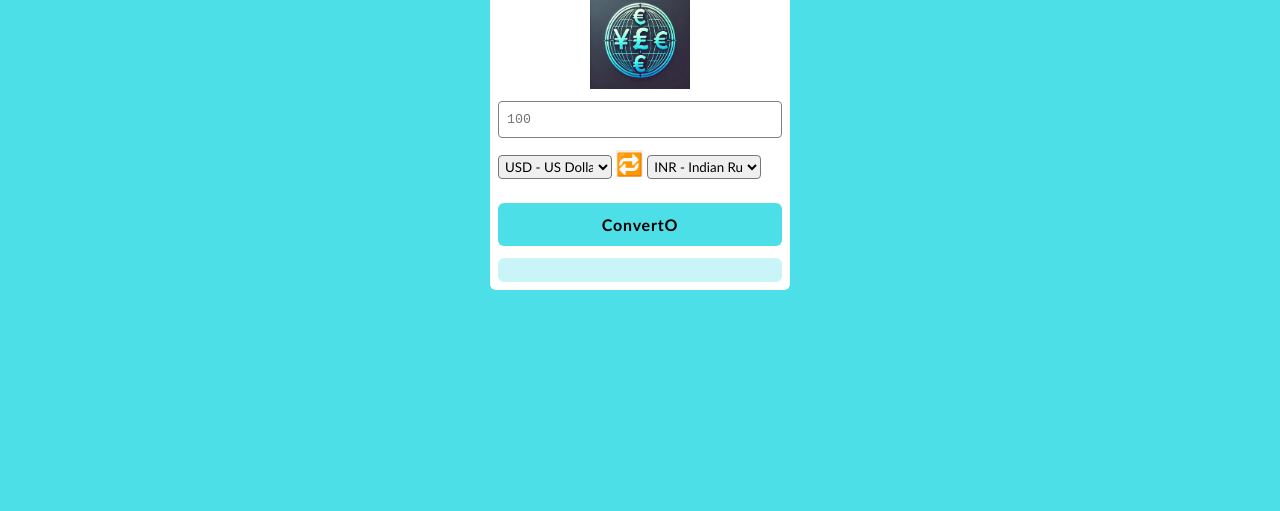
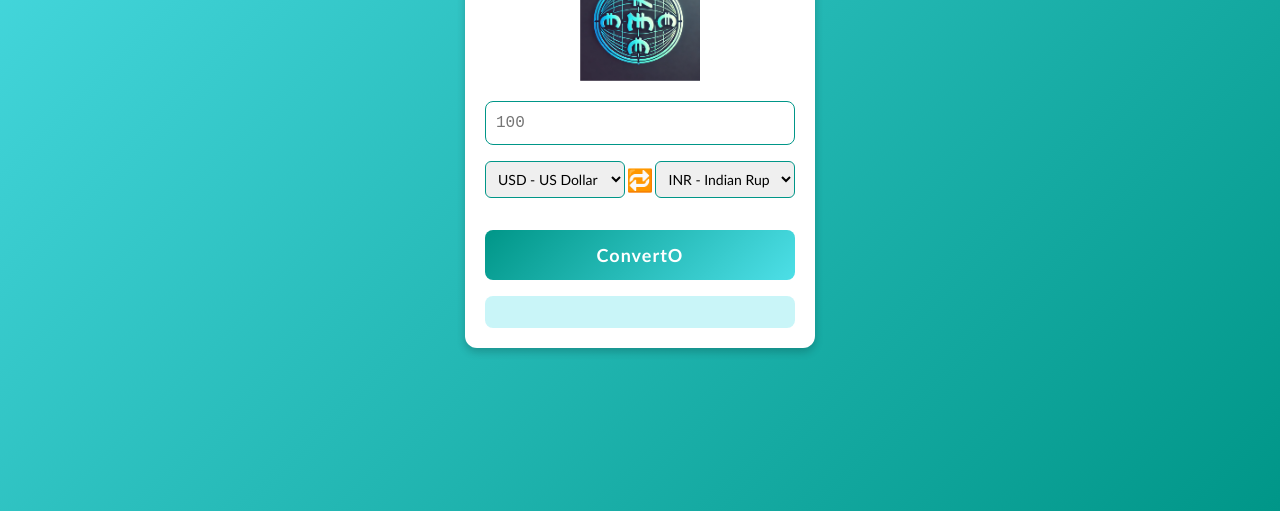
Before and after one commit to Pr123beep/CurrencyConverto-, a plain HTML site: page index.html in a window 1280 px wide. Shown: the part 289-800 px from the top of the page. Drawn offline with Linux system fonts and the light colour scheme.

Commit message:
Update stylee.css

```diff
--- a/stylee.css
+++ b/stylee.css
@@ -7,87 +7,156 @@
 
 body {
     height: 100vh;
-    background-color: rgb(77, 223, 231);
+    background: linear-gradient(135deg, #4ddfe7, #009688);
     display: grid;
     place-items: center;
     overflow: hidden;
+    animation: fadeIn 2s ease-in-out;
+}
+
+@keyframes fadeIn {
+    from {
+        opacity: 0;
+    }
+    to {
+        opacity: 1;
+    }
 }
 
 .container {
-    width: 300px;
-    border-radius: 6px;
-    padding: 8px;
-    background-color: white;
+    width: 350px;
+    border-radius: 12px;
+    padding: 20px;
+    background: white;
+    box-shadow: 0 4px 8px rgba(0, 0, 0, 0.2);
+    animation: slideUp 1.5s ease-out;
+}
+
+@keyframes slideUp {
+    from {
+        transform: translateY(100px);
+        opacity: 0;
+    }
+    to {
+        transform: translateY(0);
+        opacity: 1;
+    }
 }
 
 #title {
     text-align: center;
-    padding: 4px 0;
-    border-bottom: 1px solid black;
+    padding: 8px 0;
+    border-bottom: 2px solid #009688;
+    font-size: 24px;
+    color: #009688;
+    text-transform: uppercase;
+    font-weight: bold;
+    letter-spacing: 1.5px;
 }
 
 #coinSticker {
-    width: 100px;
-    height: 100px;
+    width: 120px;
+    height: 120px;
     display: block;
-    margin: auto;
+    margin: 20px auto;
+    animation: spin 4s infinite linear;
+}
+
+@keyframes spin {
+    from {
+        transform: rotate(0deg);
+    }
+    to {
+        transform: rotate(360deg);
+    }
 }
 
 #userVal {
     display: block;
     width: 100%;
-    padding: 10px 8px;
+    padding: 12px 10px;
     margin: 12px 0;
-    border-radius: 4px;
-    border: 1px solid grey;
-    outline: transparent;
+    border-radius: 8px;
+    border: 1px solid #009688;
+    outline: none;
     font-family: monospace;
+    font-size: 16px;
+    transition: box-shadow 0.3s ease-in-out;
+}
+
+#userVal:focus {
+    box-shadow: 0 0 8px #009688;
+}
+
+.selectorContainer {
+    display: flex;
+    justify-content: space-between;
+    align-items: center;
+    margin-top: 16px;
 }
 
 .selectorContainer select {
-    padding: 2px;
-    border-radius: 4px;
-    max-width: 40%;
-    outline: transparent;
+    padding: 8px;
+    border-radius: 6px;
+    border: 1px solid #009688;
+    max-width: 45%;
+    outline: none;
+    font-size: 14px;
+    transition: box-shadow 0.3s ease-in-out;
+}
+
+.selectorContainer select:hover {
+    box-shadow: 0 0 8px #009688;
 }
 
 #switchCurrency {
     font-size: 22px;
-    border: 0;
-    outline: transparent;
+    background-color: transparent;
+    border: none;
+    outline: none;
+    cursor: pointer;
+    color: #009688;
+    transition: transform 0.3s ease-in-out;
+}
+
+#switchCurrency:hover {
+    transform: rotate(180deg);
 }
 
 #status {
     text-align: center;
     font-size: 14px;
-    margin-top: 12px;
+    margin-top: 16px;
     color: rgb(143, 132, 132);
     text-transform: capitalize;
 }
 
 #btn {
     width: 100%;
-    background-color: rgb(77, 223, 231);
+    background: linear-gradient(135deg, #009688, #4ddfe7);
     border: none;
-    border-radius: 6px;
-    padding: 12px 16px;
-    margin: 12px 0;
-    font-size: 16px;
+    border-radius: 8px;
+    padding: 14px 20px;
+    margin: 16px 0;
+    font-size: 18px;
     cursor: pointer;
     font-weight: bold;
-    letter-spacing: 0.8px;
-    transition: box-shadow 0.2s, transform 0.14s;
+    letter-spacing: 1px;
+    transition: box-shadow 0.3s ease, transform 0.2s ease-in-out;
+    color: white;
 }
 
 #btn:hover {
-    box-shadow: 0 0 0 2px #fff, 0 0 0 4px rgb(77, 223, 231);
+    box-shadow: 0 0 10px #009688;
+    transform: translateY(-5px);
 }
 
 #result {
     width: 100%;
-    padding: 12px 16px;
-    font-weight: 550;
+    padding: 16px 20px;
+    font-weight: bold;
     text-align: center;
-    border-radius: 6px;
+    border-radius: 8px;
     background-color: rgba(77, 223, 231, 0.3);
+    color: #009688;
 }
```
